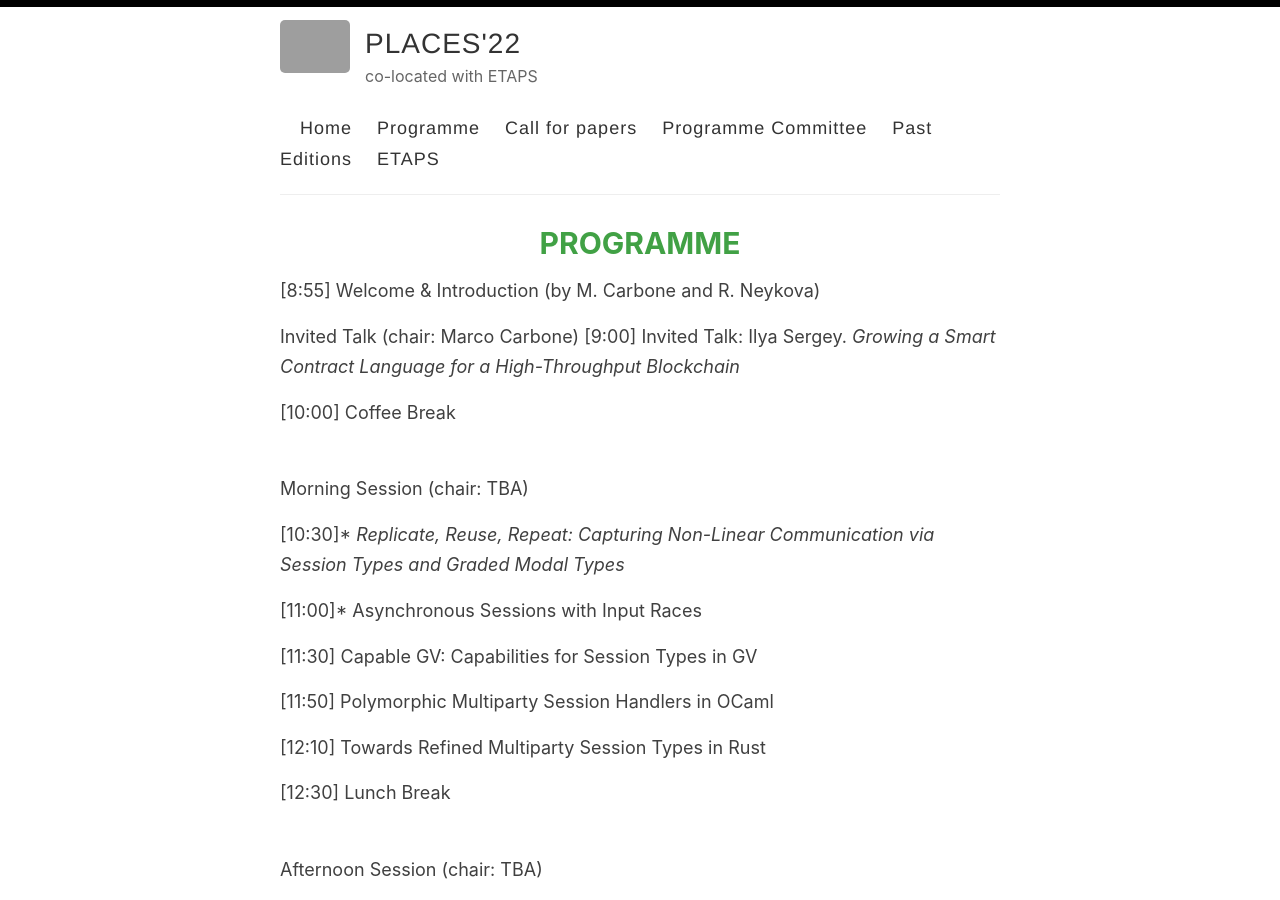
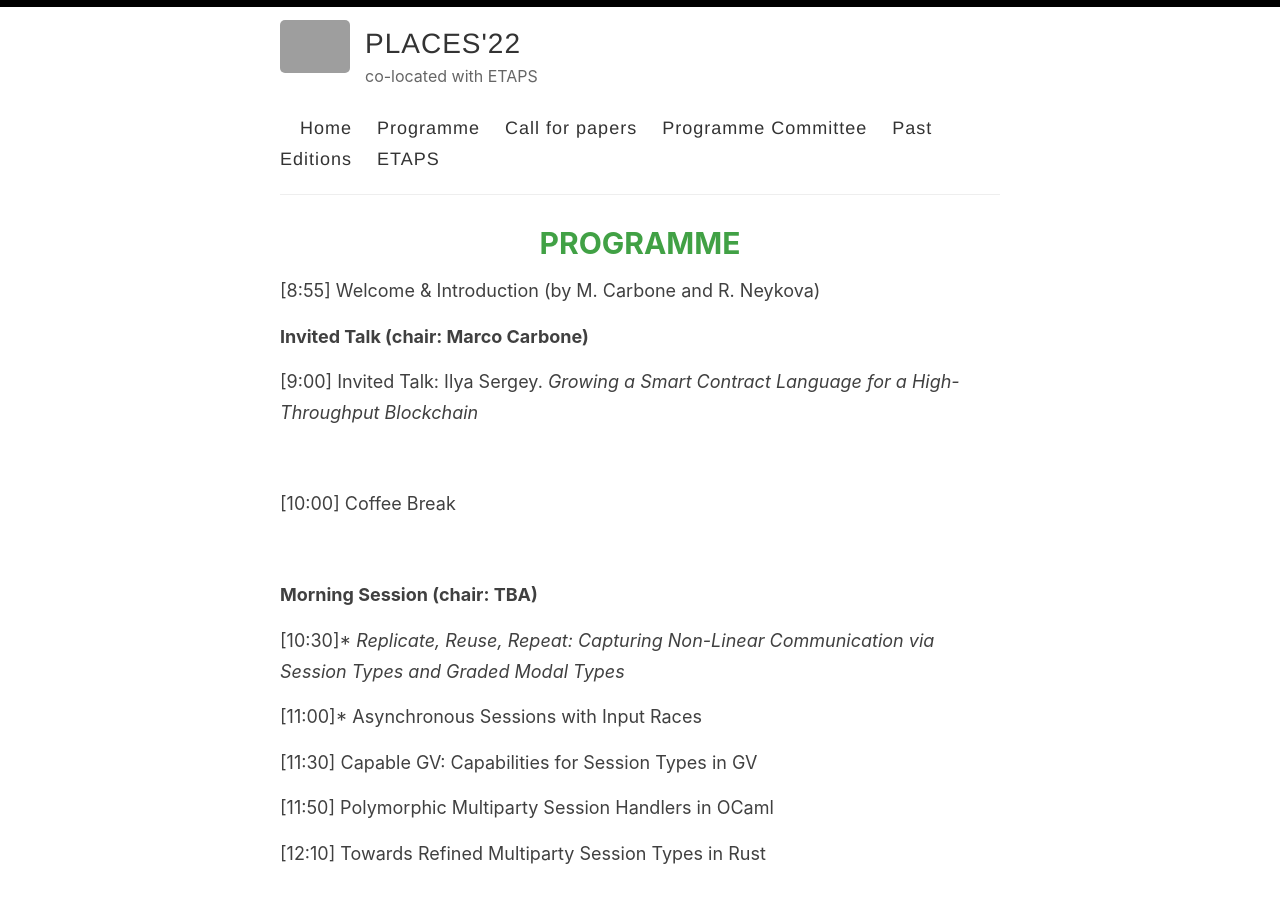
Before and after one commit to places-workshop/2022, a Jekyll site: the page built from _pages/programme.md, in a window 1280 px wide and 900 px high. Built offline with Jekyll 4.4.1, drawn with Linux system fonts in a browser that asks for light colours; grey boxes are pictures that could not be loaded.

Commit message:
programme update

```diff
--- a/_pages/programme.md
+++ b/_pages/programme.md
@@ -8,14 +8,17 @@ permalink: /programme/
 [8:55] Welcome & Introduction (by M. Carbone and R. Neykova)
 
 
-Invited Talk (chair: Marco Carbone)
+**Invited Talk (chair: Marco Carbone)**
+
 [9:00] Invited Talk: Ilya Sergey. _Growing a Smart Contract Language for a High-Throughput Blockchain_
 
+<BR>
 
 [10:00] Coffee Break
 
 <BR>
-Morning Session (chair: TBA)
+
+**Morning Session (chair: TBA)**
 
 [10:30]*  _Replicate, Reuse, Repeat: Capturing Non-Linear Communication via Session Types and Graded Modal Types_
 
@@ -28,11 +31,12 @@ Morning Session (chair: TBA)
 [12:10] Towards Refined Multiparty Session Types in Rust
 
 
+<BR>
 [12:30] Lunch Break
+<BR>
 
 
-<BR>
-Afternoon Session (chair: TBA)
+**Afternoon Session (chair: TBA)**
 
 [14:00]* Higher-order Context-free Session Types in System F
 
@@ -45,11 +49,12 @@ Afternoon Session (chair: TBA)
 [15:40] Unreliable Multiparty Communicating Automata
 
 
+<BR>
 [16:00] Coffee Break
+<BR>
 
 
-<BR>
-Evening Session (chair: TBA)
+**Evening Session (chair: TBA)**
 
 [16:30]* Lang-n-Send: Processes That Send Languages
 
```
